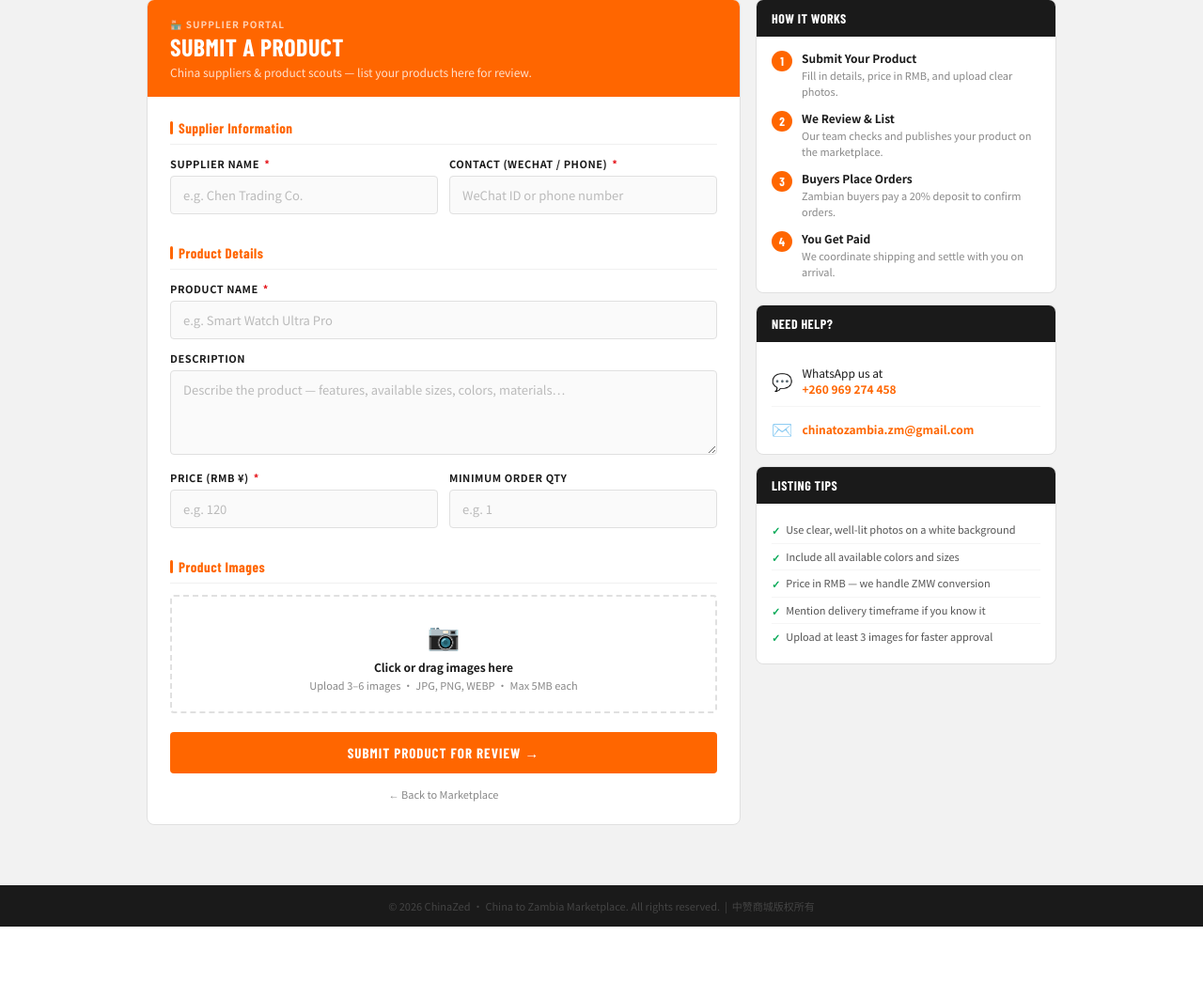
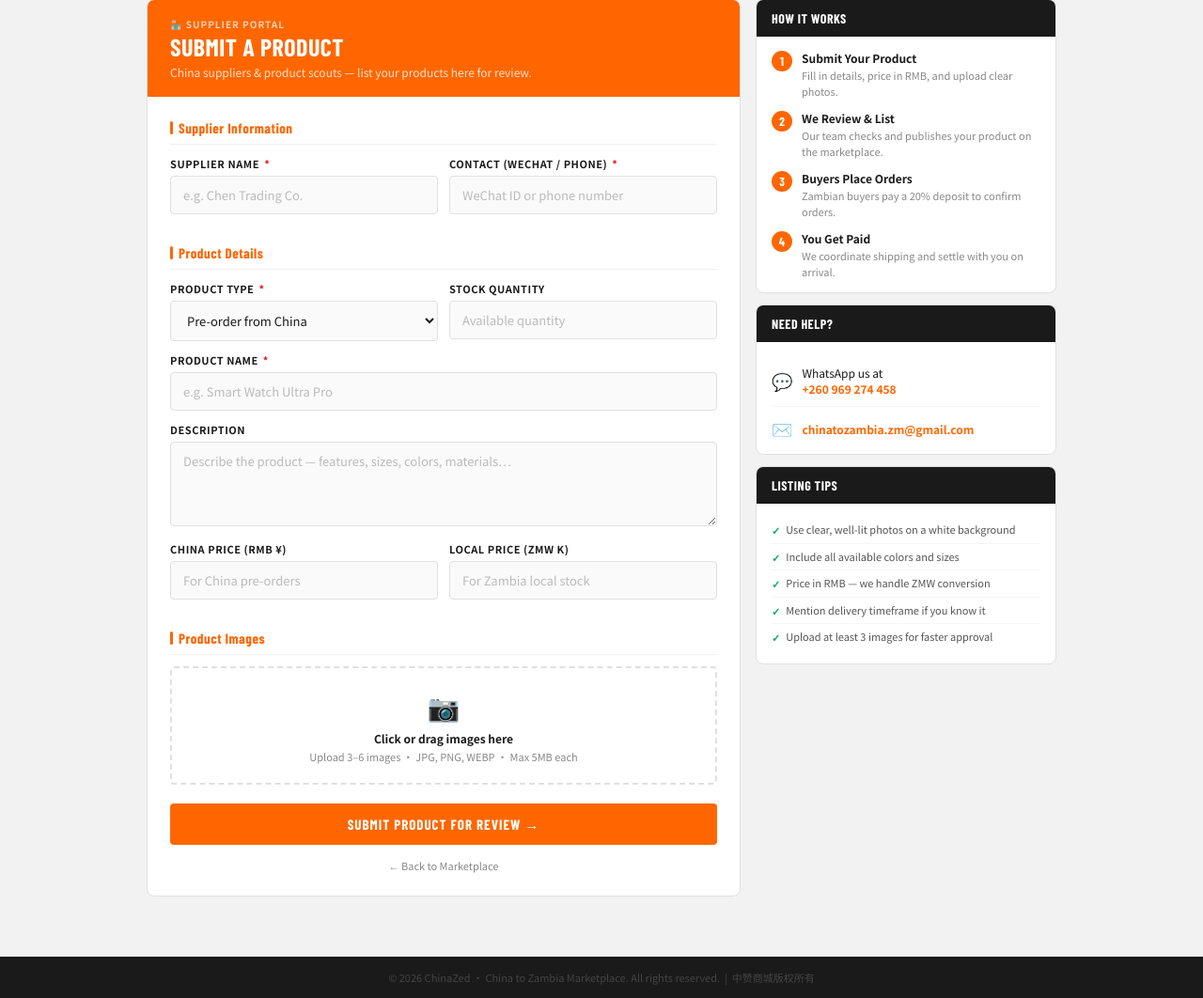
Before and after one commit to eddiemac1993/china_zed_marketplace, a Django app: page /supplier/submit-product/ in a window 1280 px wide. Shown: the part 110-1172 px from the top of the page at 94% size. Before the commit the page ends 1096 px from the top, so only its background shows below. Run offline with Django 5.2, Linux system fonts and the light colour scheme; some web fonts are replaced.

Commit message:
local price

```diff
--- a/config/settings.py
+++ b/config/settings.py
@@ -9,7 +9,7 @@ load_dotenv(BASE_DIR / ".env")
 # SECURITY WARNING: keep the secret key used in production secret!
 SECRET_KEY = os.getenv("SECRET_KEY")
 
-DEBUG = False
+DEBUG = True
 
 ALLOWED_HOSTS = [
     "chinatozambia.org",
--- a/core/forms.py
+++ b/core/forms.py
@@ -90,9 +90,12 @@ class SupplierProductRequestForm(forms.ModelForm):
         fields = [
             "supplier_name",
             "supplier_contact",
+            "product_type",
+            "stock_quantity",
             "product_name",
             "description",
             "rmb_price",
+            "local_price",
             "image",
         ]
 
@@ -105,6 +108,14 @@ class SupplierProductRequestForm(forms.ModelForm):
                 "class": "form-control",
                 "placeholder": "Phone, WhatsApp or WeChat",
             }),
+            "product_type": forms.Select(attrs={
+                "class": "form-control",
+            }),
+            "stock_quantity": forms.NumberInput(attrs={
+                "class": "form-control",
+                "placeholder": "Enter quantity available in Zambia",
+                "min": "0",
+            }),
             "product_name": forms.TextInput(attrs={
                 "class": "form-control",
                 "placeholder": "Product name",
@@ -116,7 +127,12 @@ class SupplierProductRequestForm(forms.ModelForm):
             }),
             "rmb_price": forms.NumberInput(attrs={
                 "class": "form-control",
-                "placeholder": "Price in RMB",
+                "placeholder": "Price in RMB for China pre-order",
+                "step": "0.01",
+            }),
+            "local_price": forms.NumberInput(attrs={
+                "class": "form-control",
+                "placeholder": "Local price in ZMW",
                 "step": "0.01",
             }),
             "image": forms.ClearableFileInput(attrs={
@@ -124,6 +140,36 @@ class SupplierProductRequestForm(forms.ModelForm):
                 "accept": "image/*",
             }),
         }
+
+    def clean(self):
+        cleaned_data = super().clean()
+
+        product_type = cleaned_data.get("product_type")
+        stock_quantity = cleaned_data.get("stock_quantity") or 0
+        rmb_price = cleaned_data.get("rmb_price")
+        local_price = cleaned_data.get("local_price")
+
+        if product_type == "local":
+            if stock_quantity <= 0:
+                self.add_error(
+                    "stock_quantity",
+                    "Please enter stock quantity for local products."
+                )
+
+            if not local_price:
+                self.add_error(
+                    "local_price",
+                    "Please enter local price in ZMW."
+                )
+
+        if product_type == "preorder":
+            if not rmb_price:
+                self.add_error(
+                    "rmb_price",
+                    "Please enter RMB price for China pre-order products."
+                )
+
+        return cleaned_data
 
 
 class OrderForm(forms.Form):
--- a/core/templates/core/supplier_submit_product.html
+++ b/core/templates/core/supplier_submit_product.html
@@ -470,35 +470,81 @@
                 <div class="form-section">
     <div class="form-section-title">Product Details</div>
 
+    <div class="form-row">
+
         <div class="form-group">
-                        <label class="form-label">Product Name <span class="req">*</span></label>
-                        <input type="text" name="product_name"
+            <label class="form-label">
+                Product Type <span class="req">*</span>
+            </label>
+
+            <select name="product_type" class="form-input" required>
+                <option value="preorder">Pre-order from China</option>
+                <option value="local">Available in Zambia</option>
+            </select>
+        </div>
+
+        <div class="form-group">
+            <label class="form-label">
+                Stock Quantity
+            </label>
+
+            <input type="number"
+                   name="stock_quantity"
+                   class="form-input"
+                   placeholder="Available quantity"
+                   min="0">
+        </div>
+
+    </div>
+
+    <div class="form-group">
+        <label class="form-label">
+            Product Name <span class="req">*</span>
+        </label>
+
+        <input type="text"
+               name="product_name"
                class="form-input"
                placeholder="e.g. Smart Watch Ultra Pro"
                required>
     </div>
 
     <div class="form-group">
-                        <label class="form-label">Description</label>
+        <label class="form-label">
+            Description
+        </label>
+
         <textarea name="description"
                   class="form-textarea"
-                                  placeholder="Describe the product — features, available sizes, colors, materials…"></textarea>
+                  placeholder="Describe the product — features, sizes, colors, materials…"></textarea>
     </div>
 
     <div class="form-row">
+
         <div class="form-group">
-                            <label class="form-label">Price (RMB ¥) <span class="req">*</span></label>
-                            <input type="number" step="0.01" name="rmb_price"
+            <label class="form-label">
+                China Price (RMB ¥)
+            </label>
+
+            <input type="number"
+                   step="0.01"
+                   name="rmb_price"
                    class="form-input"
-                                   placeholder="e.g. 120"
-                                   required>
+                   placeholder="For China pre-orders">
         </div>
+
         <div class="form-group">
-                            <label class="form-label">Minimum Order Qty</label>
-                            <input type="number" name="moq"
+            <label class="form-label">
+                Local Price (ZMW K)
+            </label>
+
+            <input type="number"
+                   step="0.01"
+                   name="local_price"
                    class="form-input"
-                                   placeholder="e.g. 1">
+                   placeholder="For Zambia local stock">
         </div>
+
     </div>
 </div>
 
@@ -507,11 +553,20 @@
     <div class="form-section-title">Product Images</div>
 
     <div class="file-drop">
-                        <input type="file" name="images" multiple accept="image/*">
+        <input type="file"
+               id="images"
+               name="images"
+               multiple
+               accept="image/*"
+               onchange="showSelectedImages(this)">
+
         <div class="file-drop-icon">📷</div>
         <div class="file-drop-text">Click or drag images here</div>
         <div class="file-drop-hint">Upload 3–6 images · JPG, PNG, WEBP · Max 5MB each</div>
     </div>
+
+    <div id="image-preview-list"
+         style="margin-top:10px;font-size:12px;color:#555;"></div>
 </div>
 
                 <button type="submit" class="btn-submit">
@@ -601,6 +656,22 @@
         © 2026 ChinaZed · China to Zambia Marketplace. All rights reserved. &nbsp;|&nbsp; 中赞商城版权所有
     </div>
 </footer>
+<script>
+    function showSelectedImages(input) {
+        const previewList = document.getElementById("image-preview-list");
+        previewList.innerHTML = "";
 
+        if (!input.files || input.files.length === 0) {
+            previewList.innerHTML = "No images selected.";
+            return;
+        }
+
+        previewList.innerHTML = `<strong>${input.files.length} image(s) selected:</strong><br>`;
+
+        Array.from(input.files).forEach(function(file) {
+            previewList.innerHTML += `✓ ${file.name}<br>`;
+        });
+    }
+</script>
 </body>
 </html>
--- a/core/views.py
+++ b/core/views.py
@@ -695,27 +695,56 @@ def order_policy(request):
 
 def supplier_submit_product(request):
     if request.method == "POST":
-        form = SupplierProductRequestForm(request.POST, request.FILES)
+        form = SupplierProductRequestForm(
+            request.POST,
+            request.FILES
+        )
 
         if form.is_valid():
-            supplier_request = form.save()
+            supplier_request = form.save(commit=False)
 
-            images = request.FILES.getlist("images")
+            # Set preview image from first uploaded image later
+            uploaded_images = request.FILES.getlist("images")
 
-            for img in images:
+            # fallback single image
+            if not uploaded_images and request.FILES.get("image"):
+                supplier_request.image = request.FILES.get("image")
+
+            supplier_request.save()
+
+            # Save multiple images
+            for index, img in enumerate(uploaded_images):
+
                 SupplierProductRequestImage.objects.create(
                     supplier_request=supplier_request,
                     image=img
                 )
 
-            messages.success(request, "Product submitted successfully.")
+                # first image becomes cover image
+                if index == 0 and not supplier_request.image:
+                    supplier_request.image = img
+                    supplier_request.save()
+
+            messages.success(
+                request,
+                "Your product was submitted successfully and is awaiting review."
+            )
+
             return redirect("supplier_submit_product")
 
-        messages.error(request, "Please check the form and try again.")
+        else:
+            messages.error(
+                request,
+                "Please correct the errors below."
+            )
 
     else:
         form = SupplierProductRequestForm()
 
-    return render(request, "core/supplier_submit_product.html", {
-        "form": form,
-    })
+    return render(
+        request,
+        "core/supplier_submit_product.html",
+        {
+            "form": form,
+        }
+    )
```
Also changed, not shown: core/admin.py (+30 -8 lines), core/models.py (+85 -6 lines), core/migrations/0012_supplierproductrequest_product_type_and_more.py (added), core/migrations/0013_supplierproductrequest_local_price_and_more.py (added). Lines whose indentation alone changed are shown as unchanged.
